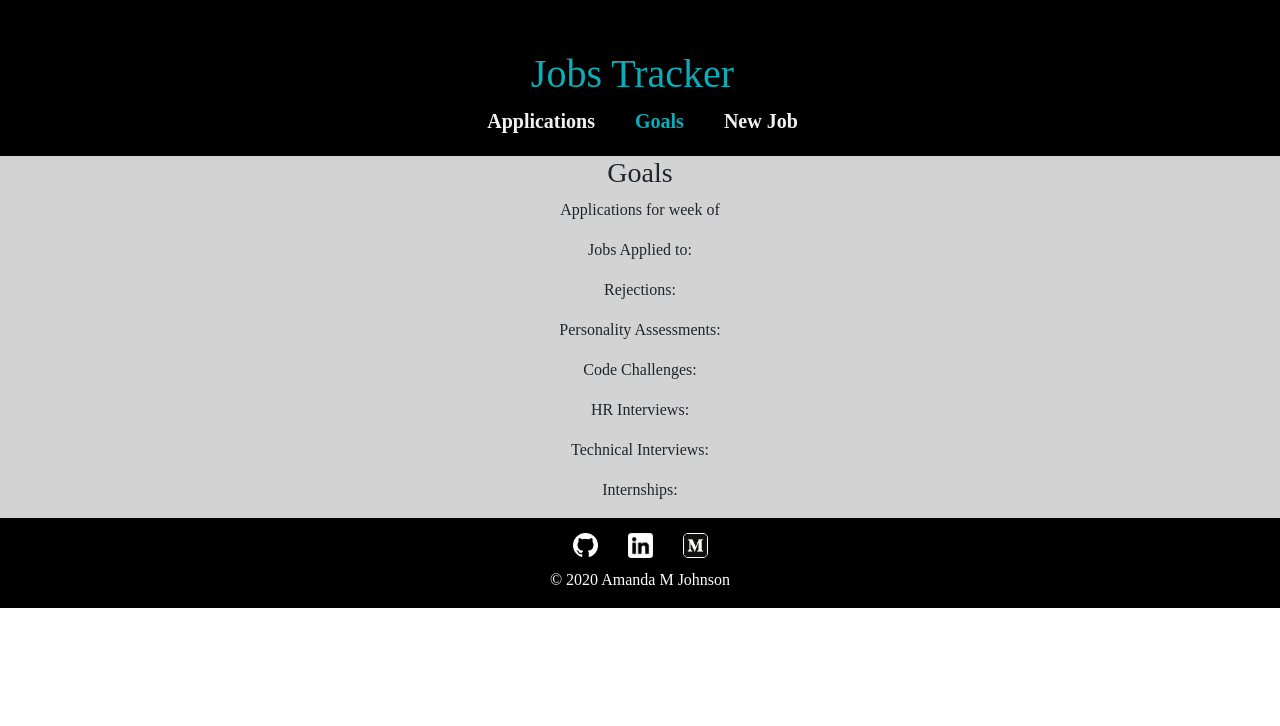
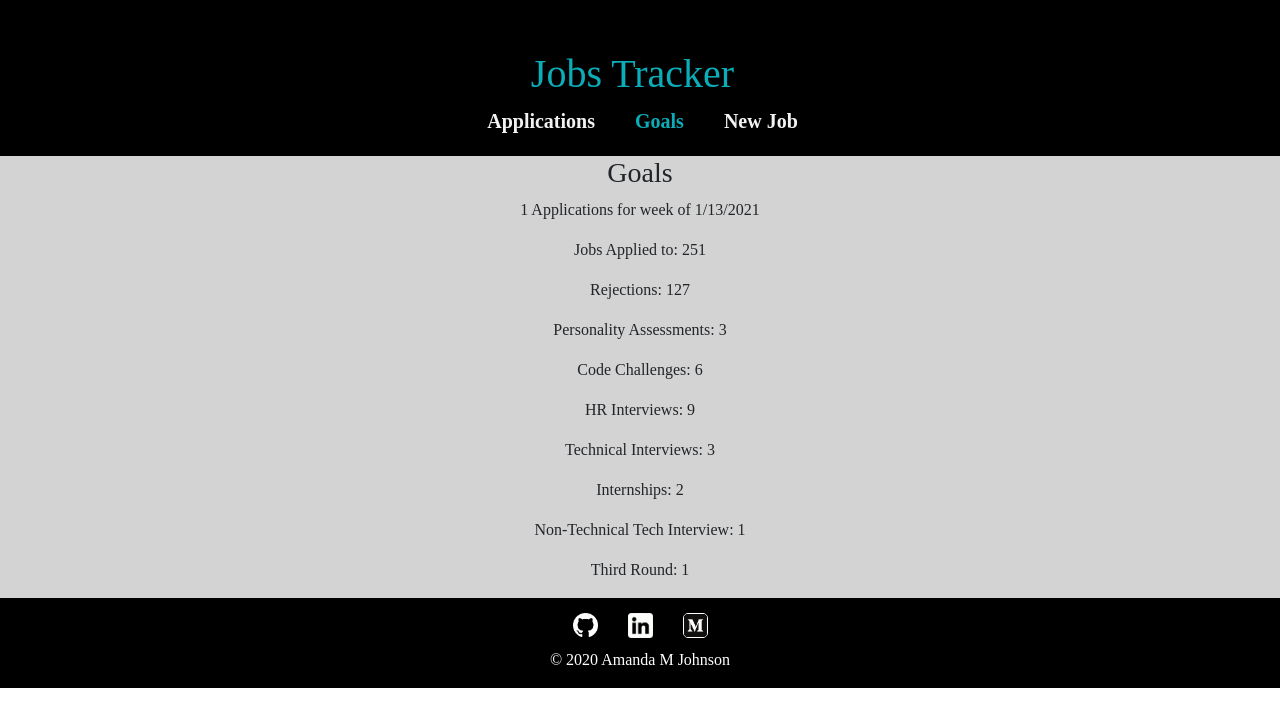
Before and after one commit to amandena/jobs-tracker, a React (Create React App) app in the folder client/: page /goals in a window 1280 px wide. Shown: the top 726 px of the page. Built offline with nearby package versions, Linux system fonts and the light colour scheme.

Commit message:
added more fields with some hard-coded data and a dynamic date object

```diff
--- a/client/src/components/GoalsTracker.js
+++ b/client/src/components/GoalsTracker.js
@@ -6,15 +6,17 @@ const GoalsTracker = () => {
       <div className='row spacer'>
         <div className='col-12'>
           <h3>Goals</h3>
-          <p>{} Applications for week of {}</p>
+          <p>1 Applications for week of {new Date().toLocaleDateString()}</p>
 
-          <p>Jobs Applied to: </p>
-          <p>Rejections: </p>
-          <p>Personality Assessments: </p>
-          <p>Code Challenges: </p>
-          <p>HR Interviews: </p>
-          <p>Technical Interviews: </p>
-          <p>Internships: </p>
+          <p>Jobs Applied to: 251</p>
+          <p>Rejections: 127</p>
+          <p>Personality Assessments: 3</p>
+          <p>Code Challenges: 6</p>
+          <p>HR Interviews: 9</p>
+          <p>Technical Interviews: 3</p>
+          <p>Internships: 2</p>
+          <p>Non-Technical Tech Interview: 1</p>
+          <p>Third Round: 1</p>
         </div>
       </div>
     </div>
```
